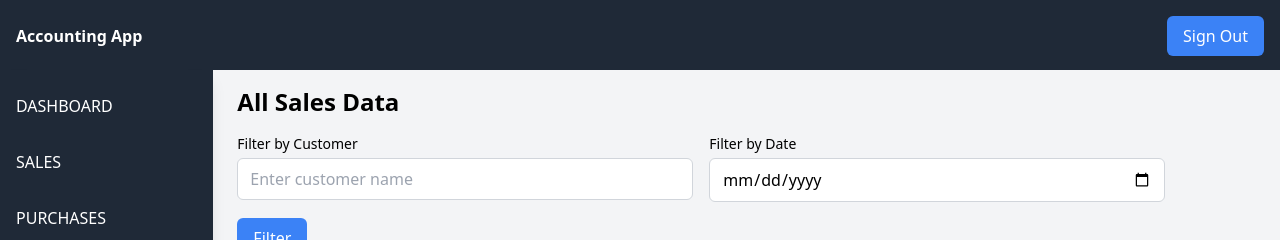
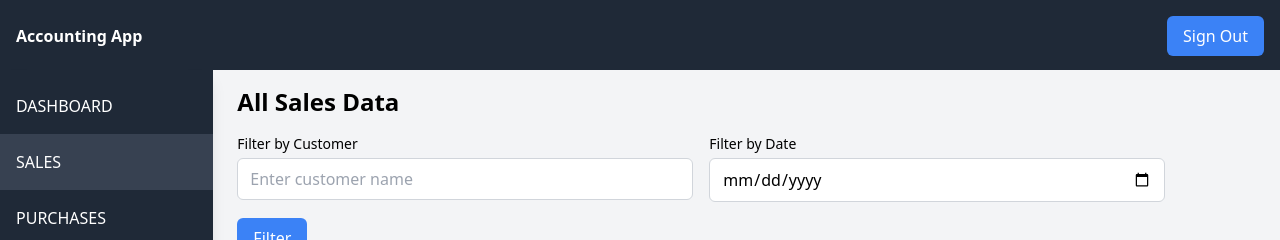
Before and after one commit to krishna5867/inventory-management-system, a Next.js app: page /dashboard/sales/data in a window 1280 px wide. Shown: the top 240 px of the page. Built offline with nearby package versions, Linux system fonts and the light colour scheme; no server answers; the database is empty; sample sign-in values are in the browser's storage.

Commit message:
dashboard active based on url

```diff
--- a/src/app/dashboard/LayoutClient.jsx
+++ b/src/app/dashboard/LayoutClient.jsx
@@ -11,7 +11,15 @@ export default function LayoutClient({ children }) {
   const pathname = usePathname();
 
   const isActive = (path) => {
-    return pathname === path ? 'bg-gray-700' : '';
+    if (pathname === path) {
+      return 'bg-gray-700';
+    } else if (pathname.startsWith(path) && path !== '/dashboard') {
+      return 'bg-gray-700';
+    } else if (pathname === '/dashboard' && path === '/dashboard') {
+      return 'bg-gray-700';
+    } else {
+      return '';
+    }
   };
 
   const handleClick = () => {
--- a/src/app/dashboard/sales/data/page.js
+++ b/src/app/dashboard/sales/data/page.js
@@ -201,7 +201,7 @@ const SalesTablePage = () => {
         <button
           // onClick={() => filteredSales.forEach(sale => generateInvoice(sale))}
           onClick={() => generateCombinedInvoice(filteredSales)}
-          className="bg-gray-600 text-white px-4 py-2 rounded-md hover:bg-gray-700"
+          className="bg-gray-600 text-white px-4 py-2 rounded-md hov    er:bg-gray-700"
         >
           Generate Invoices
         </button>
```
